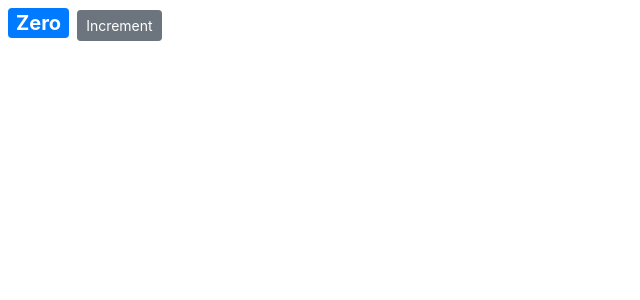
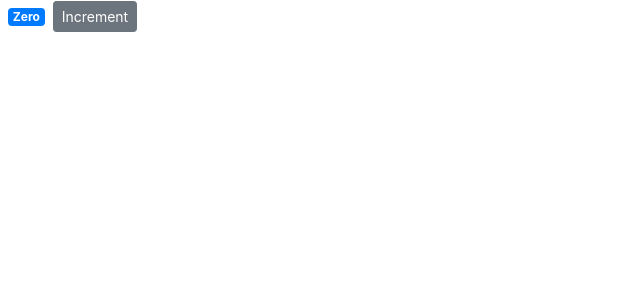
Before and after one commit to edgarbrignoni/react-shopping-cart-pattern, a React (Create React App) app: page / in a window 1280 px wide. Shown: the top 300 px of the page, without its empty margins (0-640 px from the left). Built offline with nearby package versions, Linux system fonts and the light colour scheme.

Commit message:
Revert to only using classs for styling

```diff
--- a/src/components/counter.jsx
+++ b/src/components/counter.jsx
@@ -8,9 +8,7 @@ class Counter extends Component {
   render() {
     return (
       <div>
-        <span style={{ fontSize: 20 }} className="badge badge-primary m-2">
-          {this.formatCount()}
-        </span>
+        <span className="badge badge-primary m-2">{this.formatCount()}</span>
         <button className="btn btn-secondary btn-sm">Increment</button>
       </div>
     );
```
